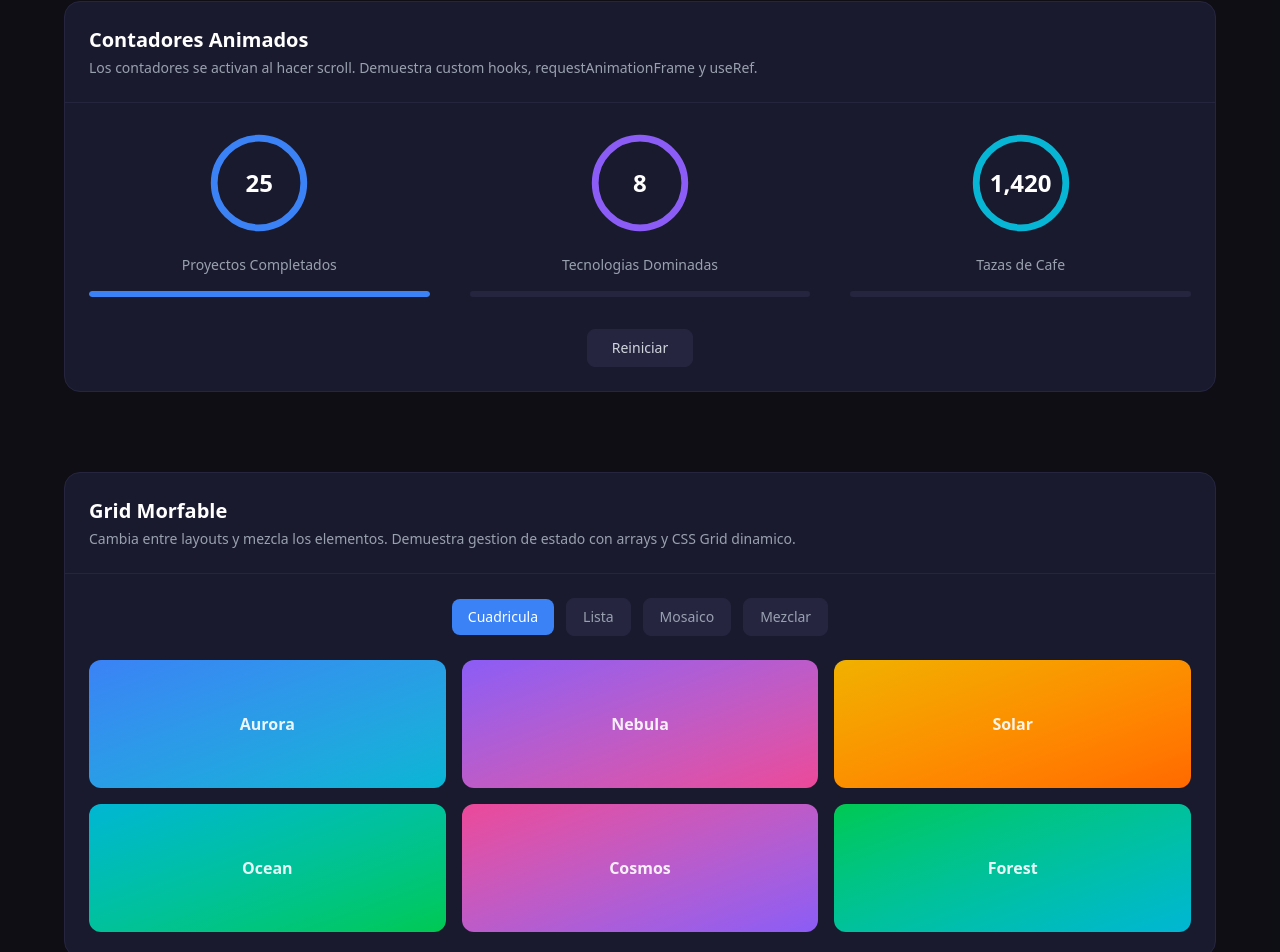
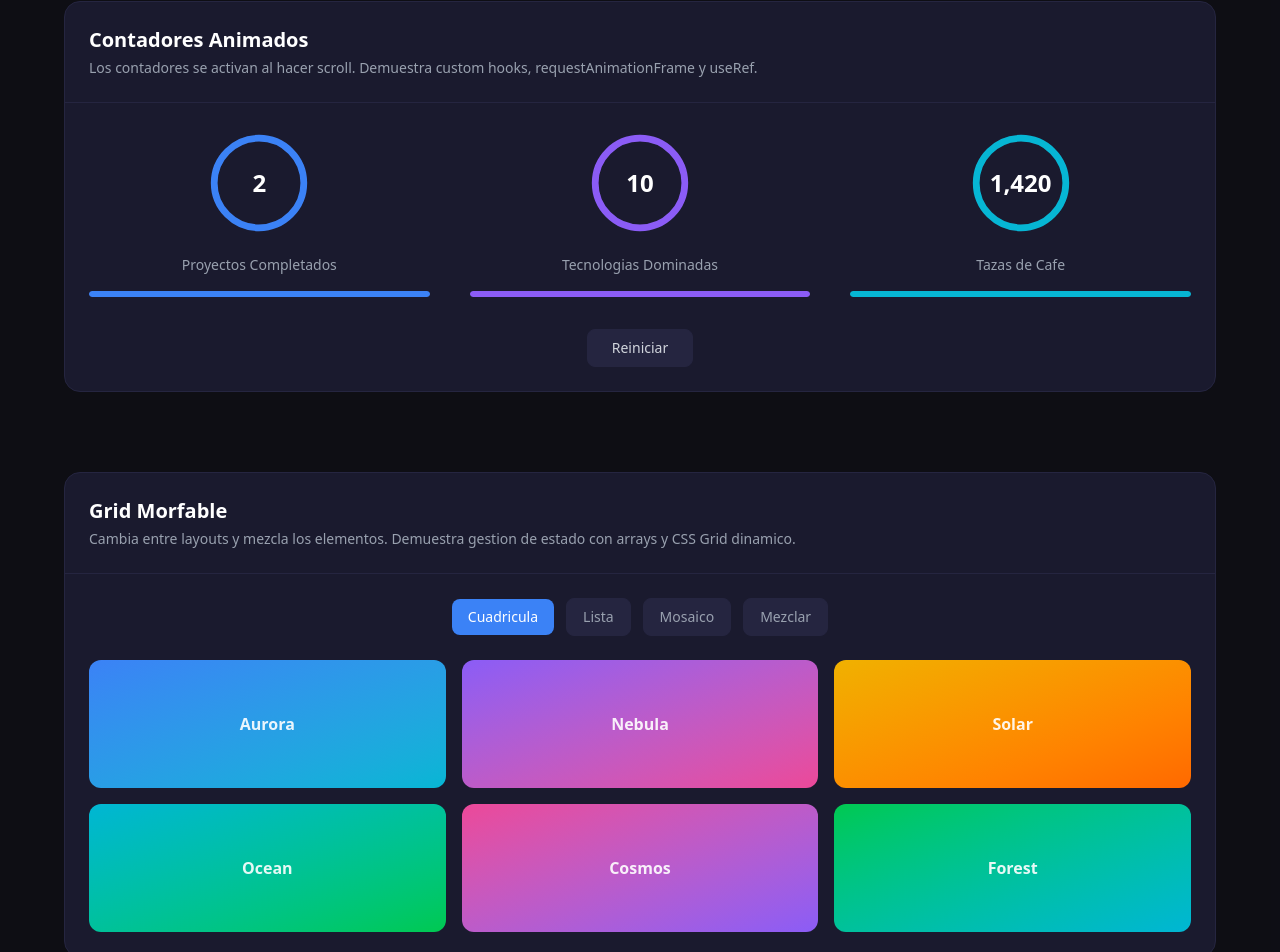
Before and after one commit to ASIERcce/portfolioAsier, a React (Vite) app: page / in a window 1280 px wide. Shown: the part 3545-4497 px from the top of the page. Built offline with nearby package versions, Linux system fonts and the light colour scheme.

Commit message:
Fix progress bars in counter demo using explicit Tailwind classes

```diff
--- a/src/components/demos/CounterDemo.jsx
+++ b/src/components/demos/CounterDemo.jsx
@@ -2,16 +2,23 @@ import { useState } from 'react'
 import { useInView } from '../../hooks/useInView'
 import { useCounter } from '../../hooks/useCounter'
 
+const colorMap = {
+  'accent-blue': { text: 'text-accent-blue', bg: 'bg-accent-blue' },
+  'accent-purple': { text: 'text-accent-purple', bg: 'bg-accent-purple' },
+  'accent-cyan': { text: 'text-accent-cyan', bg: 'bg-accent-cyan' },
+}
+
 const stats = [
-  { label: 'Proyectos Completados', target: 25, color: 'accent-blue' },
-  { label: 'Tecnologias Dominadas', target: 8, color: 'accent-purple' },
+  { label: 'Proyectos Completados', target: 2, color: 'accent-blue' },
+  { label: 'Tecnologias Dominadas', target: 10, color: 'accent-purple' },
   { label: 'Tazas de Cafe', target: 1420, color: 'accent-cyan' },
 ]
 
-function StatCounter({ label, target, color, shouldStart, onReset }) {
+function StatCounter({ label, target, color, shouldStart }) {
   const count = useCounter(target, 2000, shouldStart)
   const progress = target > 0 ? count / target : 0
   const circumference = 2 * Math.PI * 40
+  const colors = colorMap[color]
 
   return (
     <div className="flex flex-col items-center gap-4">
@@ -28,7 +35,7 @@ function StatCounter({ label, target, color, shouldStart, onReset }) {
           <circle
             cx="50" cy="50" r="40"
             fill="none"
-            className={`text-${color}`}
+            className={colors.text}
             stroke="currentColor"
             strokeWidth="6"
             strokeLinecap="round"
@@ -48,7 +55,7 @@ function StatCounter({ label, target, color, shouldStart, onReset }) {
       {/* Progress bar */}
       <div className="w-full h-1.5 bg-dark-600 rounded-full overflow-hidden">
         <div
-          className={`h-full bg-${color} rounded-full transition-all duration-300`}
+          className={`h-full ${colors.bg} rounded-full transition-all duration-300`}
           style={{ width: `${progress * 100}%` }}
         />
       </div>
```
